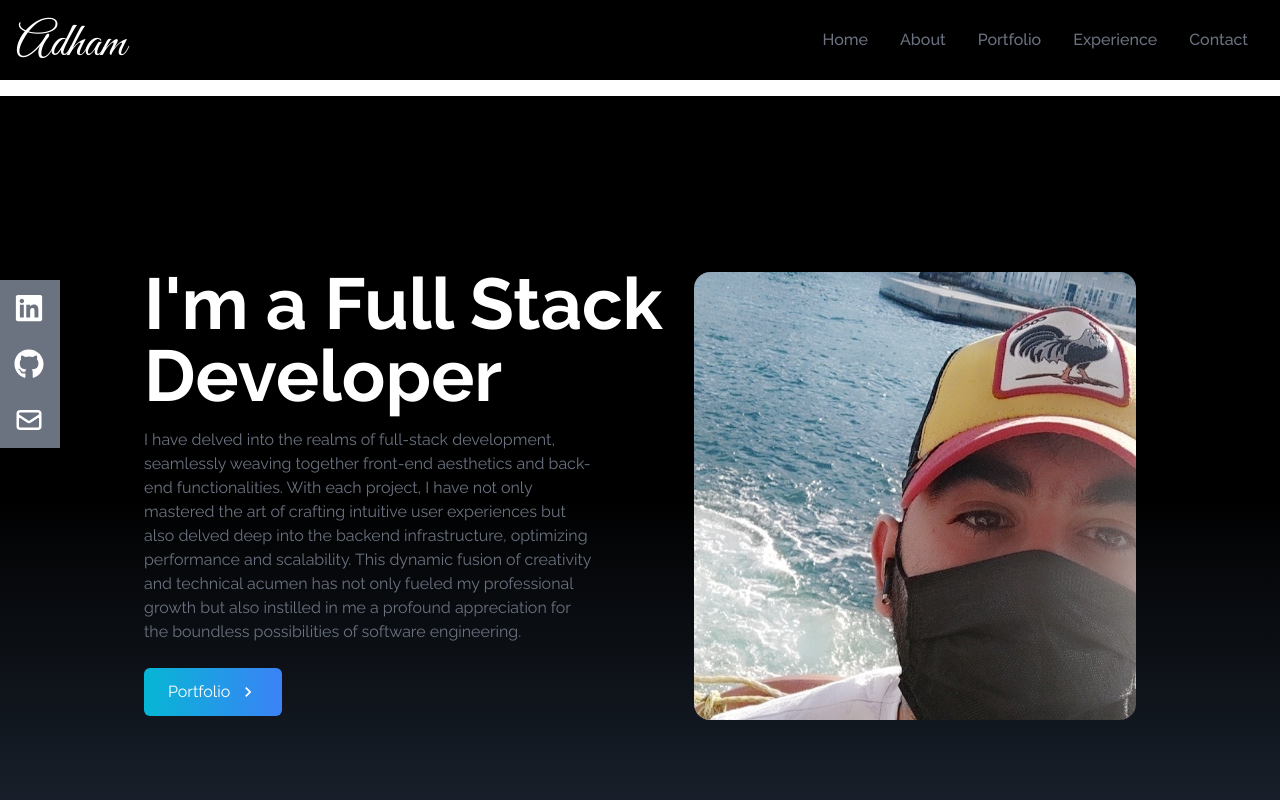
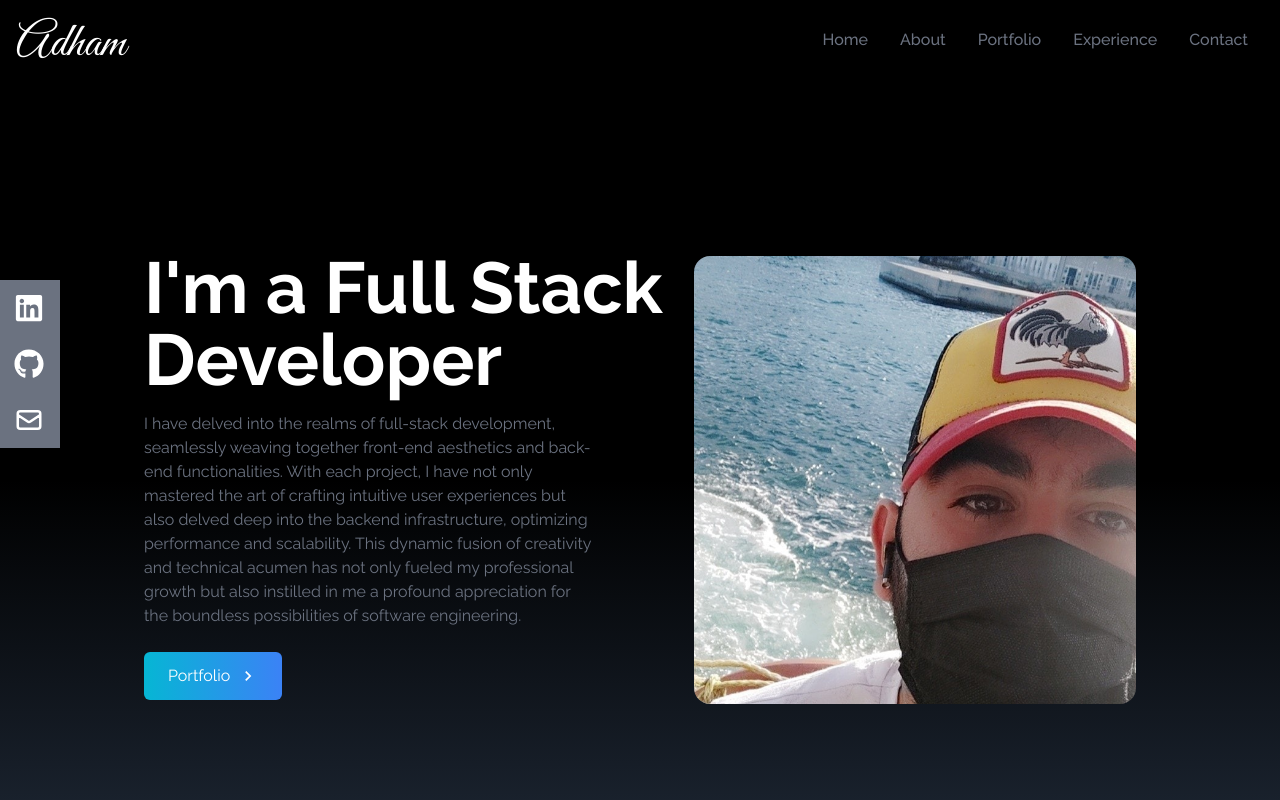
Before and after one commit to adhamito/my-portfolio, a React (Vite) app: page / in a window 1280 px wide. Shown: the top 800 px of the page. Built offline with nearby package versions, Linux system fonts and the light colour scheme.

Commit message:
Update Hero.jsx

```diff
--- a/src/components/hero/Hero.jsx
+++ b/src/components/hero/Hero.jsx
@@ -6,7 +6,7 @@
   return (
     <div
       name="home"
-      className="h-screen w-full bg-gradient-to-b from-black via-black to-gray-800 my-4"
+      className="h-screen w-full bg-gradient-to-b from-black via-black to-gray-800 "
     >
       <div className="max-w-screen-lg mx-auto flex flex-col items-center justify-center h-full px-4 md:flex-row">
         <div className="flex flex-col justify-center h-full">
```
